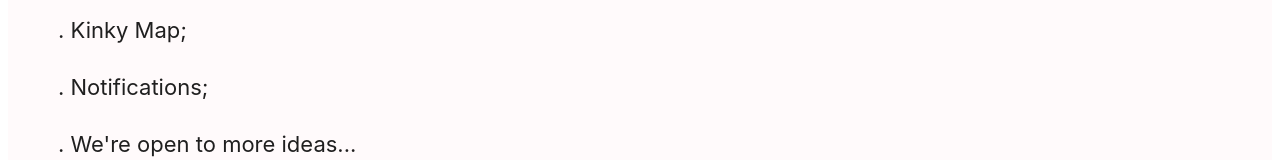
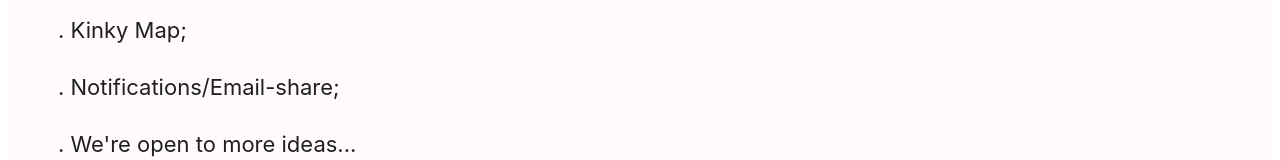
Before and after one commit to danilobml/match-matrix, a Next.js app: page /home in a window 1280 px wide. Shown: the part 781-941 px from the top of the page. Built offline with nearby package versions, Linux system fonts and the light colour scheme; sample sign-in values are in the browser's storage.

Commit message:
modify: text in home

```diff
--- a/src/app/components/Home.tsx
+++ b/src/app/components/Home.tsx
@@ -55,7 +55,7 @@ const Home: React.FC = () => {
       <Paragraph style={{ fontSize: '22px' }}>. Attachment Styles Map;</Paragraph>
       <Paragraph style={{ fontSize: '22px' }}>. Love Languages Map;</Paragraph>
       <Paragraph style={{ fontSize: '22px' }}>. Kinky Map;</Paragraph>
-      <Paragraph style={{ fontSize: '22px' }}>. Notifications;</Paragraph>
+      <Paragraph style={{ fontSize: '22px' }}>. Notifications/Email-share;</Paragraph>
       <Paragraph style={{ fontSize: '22px' }}>. We&apos;re open to more ideas...</Paragraph>
     </div>
   );
```
